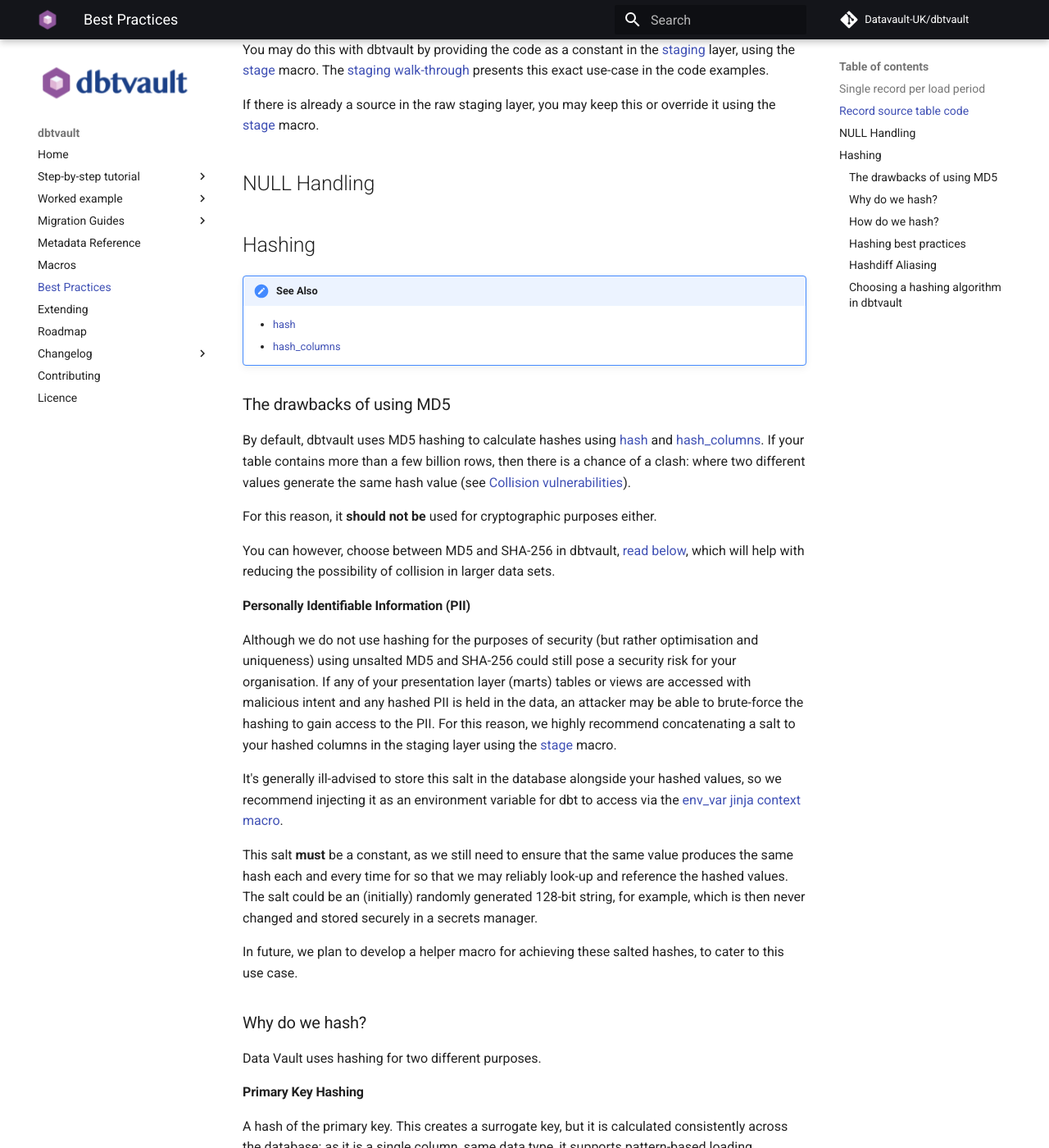
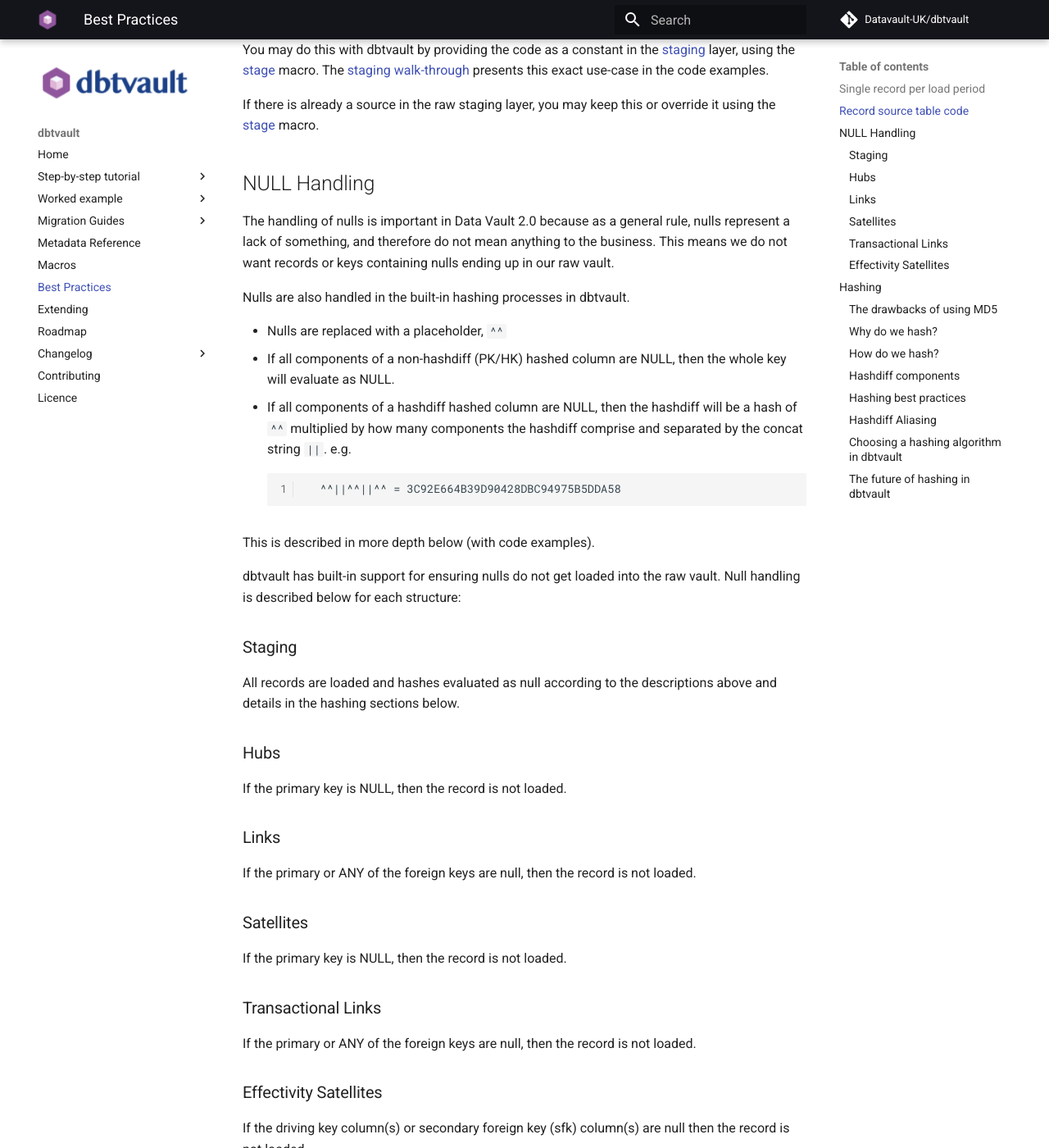
Before and after one commit to Datavault-UK/automate-dv-docs, an MkDocs documentation site: the page built from docs/best_practices.md, in a window 1280 px wide and 1400 px high, scrolled down 762 px. Shown: the whole window at 82% size. Built offline with MkDocs 1.6.1 and Material for MkDocs 9.7.7, drawn with Linux system fonts in a browser that asks for light colours; comment, search, counter and statistics services are not loaded; some of the changed text lies outside the part shown.

````diff
--- a/docs/best_practices.md
+++ b/docs/best_practices.md
@@ -26,7 +26,53 @@ If there is already a source in the raw staging layer, you may keep this or over
 
 ## NULL Handling
 
-[//]: # (TODO: This section)
+The handling of nulls is important in Data Vault 2.0 because as a general rule, nulls represent a lack of something,
+and therefore do not mean anything to the business. This means we do not want records or keys containing nulls ending
+up in our raw vault.
+
+Nulls are also handled in the built-in hashing processes in dbtvault.
+
+- Nulls are replaced with a placeholder, `^^`
+- If all components of a non-hashdiff (PK/HK) hashed column are NULL, then the whole key will evaluate as NULL.
+- If all components of a hashdiff hashed column are NULL, then the hashdiff will be a hash of `^^` multiplied
+  by how many components the hashdiff comprise and separated by the concat string `||`.
+  e.g.
+  ```text
+    ^^||^^||^^ = 3C92E664B39D90428DBC94975B5DDA58
+  ```
+
+This is described in more depth below (with code examples).
+
+
+dbtvault has built-in support for ensuring nulls do not get loaded into the raw vault. Null handling is described below for each structure:
+
+### Staging
+
+All records are loaded and hashes evaluated as null according to the descriptions above and details in the hashing sections below.
+
+### Hubs
+
+If the primary key is NULL, then the record is not loaded.
+
+### Links
+
+If the primary or ANY of the foreign keys are null, then the record is not loaded.
+
+### Satellites
+
+If the primary key is NULL, then the record is not loaded.
+
+### Transactional Links
+
+If the primary or ANY of the foreign keys are null, then the record is not loaded.
+
+### Effectivity Satellites
+
+If the driving key column(s) or secondary foreign key (sfk) column(s) are null then the record is not loaded.
+
+!!! note
+    There is no logic to exclude records with null PKs because the PK of an Effectivity Satellite should be all
+    the SFK and DFK columns (so the PK will evaluate as null if they are all null).
 
 ## Hashing
 
@@ -60,7 +106,7 @@ This salt **must** be a constant, as we still need to ensure that the same value
 so that we may reliably look-up and reference the hashed values. The salt could be an (initially) randomly generated 128-bit string, for example, which is then
 never changed and stored securely in a secrets manager.
 
-In future, we plan to develop a helper macro for achieving these salted hashes, to cater to this use case.
+In the future, we plan to develop a helper macro for achieving these salted hashes, to cater to this use case.
 
 ### Why do we hash?
 
@@ -121,14 +167,12 @@ When we hash multiple columns, we take the following approach:
 
     === "Non-Hashdiff"
 
-        !!! tip "Added in dbtvault 0.7.2"
-
         ```sql
         CAST(MD5_BINARY(NULLIF(CONCAT_WS('||',
             IFNULL(NULLIF(UPPER(TRIM(CAST(CUSTOMER_ID AS VARCHAR))), ''), '^^'),
             IFNULL(NULLIF(UPPER(TRIM(CAST(DOB AS VARCHAR))), ''), '^^'), '||',
             IFNULL(NULLIF(UPPER(TRIM(CAST(PHONE AS VARCHAR))), ''), '^^')
-        ), '^^||^^||^^')) AS BINARY(16)) AS HASHDIFF
+        ), '^^||^^||^^')) AS BINARY(16)) AS CUSTOMER_PK
         ```
 
     === "Hashdiff"
@@ -162,21 +206,16 @@ hash value, particularly where `NULLS` are concerned.
 
 7\. Steps 7 and 8 are identical to steps 5 and 6 described in single-column hashing.
 
+### Hashdiff components
 
-#### Hashdiff components
+As per Data Vault 2.0 Standards, `HASHDIFF` columns should contain the natural key (the column(s) a PK/HK is calculated from)
+of the record, and the payload of the record (all the concrete data for the record).
 
-[//]: # (TODO: Talk about what goes into a hashdiff, especially NK)
+!!! note
 
-#### The future of hashing in dbtvault
-
-[We plan to make hashing more configurable in the future](https://github.com/Datavault-UK/dbtvault/pull/4), meaning that
-the concatenation string (`||`), `NULL` string (`^^`) and trimming, casing and `NULL` handling in general will be fully configurable.
-
-As mentioned elsewhere in the documentation, we will also add functionality to allow hashing to be disabled entirely.
-
-In summary, the intent behind our hashing approach is to provide a robust method of ensuring consistent hashing (same input gives same output).
-Until we provide more configuration options, feel free to modify our macros for your needs, as long as you stick to a standard that makes sense to you or your organisation.
-If you need advice, [feel free to join our slack and ask our developers](https://join.slack.com/t/dbtvault/shared_invite/enQtODY5MTY3OTIyMzg2LWJlZDMyNzM4YzAzYjgzYTY0MTMzNTNjN2EyZDRjOTljYjY0NDYyYzEwMTlhODMzNGY3MmU2ODNhYWUxYmM2NjA)!.
+    Prior to dbtvault v0.7.4 hashdiffs are **REQUIRED** to contain the natural keys of the record.
+    In dbtvault v0.7.4, macros have been updated to include logic to ensure the primary key is checked
+    in addition to the hashdiff when detecting new records. It is still best practise to include the natural keys, however.
 
 ### Hashing best practices
 
@@ -269,6 +308,17 @@ We recommend you keep the hashing algorithm consistent across all tables, howeve
 Read the [dbt documentation](https://docs.getdbt.com/v0.15.0/docs/var) for further information on variable scoping.
 
 !!! warning
-    Stick with your chosen algorithm unless you can afford to full-refresh and you still have access to source data.
+    Stick with your chosen algorithm unless you can afford to full-refresh, and you still have access to source data.
     Changing between hashing configurations when data has already been loaded will require a full-refresh
     of your models in order to re-calculate all hashes.
+
+### The future of hashing in dbtvault
+
+[We plan to make hashing more configurable in the future](https://github.com/Datavault-UK/dbtvault/pull/4), meaning that
+the concatenation string (`||`), `NULL` string (`^^`) and trimming, casing and `NULL` handling in general will be fully configurable.
+
+As mentioned elsewhere in the documentation, we will also add functionality to allow hashing to be disabled entirely.
+
+In summary, the intent behind our hashing approach is to provide a robust method of ensuring consistent hashing (same input gives same output).
+Until we provide more configuration options, feel free to modify our macros for your needs, as long as you stick to a standard that makes sense to you or your organisation.
+If you need advice, [feel free to join our slack and ask our developers](https://join.slack.com/t/dbtvault/shared_invite/enQtODY5MTY3OTIyMzg2LWJlZDMyNzM4YzAzYjgzYTY0MTMzNTNjN2EyZDRjOTljYjY0NDYyYzEwMTlhODMzNGY3MmU2ODNhYWUxYmM2NjA)!.
````
Also changed, not shown: docs/macros.md (+19 -23 lines), docs/tutorial/tut_satellites.md (+3 -2 lines), docs/tutorial/tut_t_links.md (+6 -2 lines).
